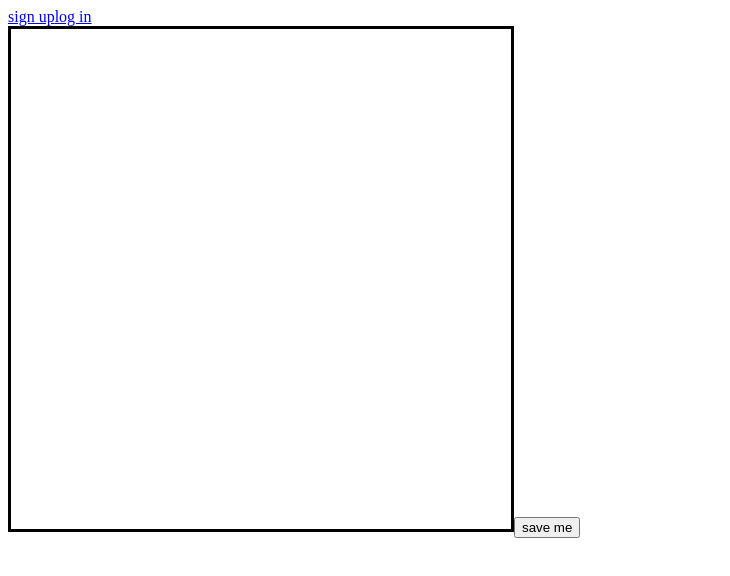
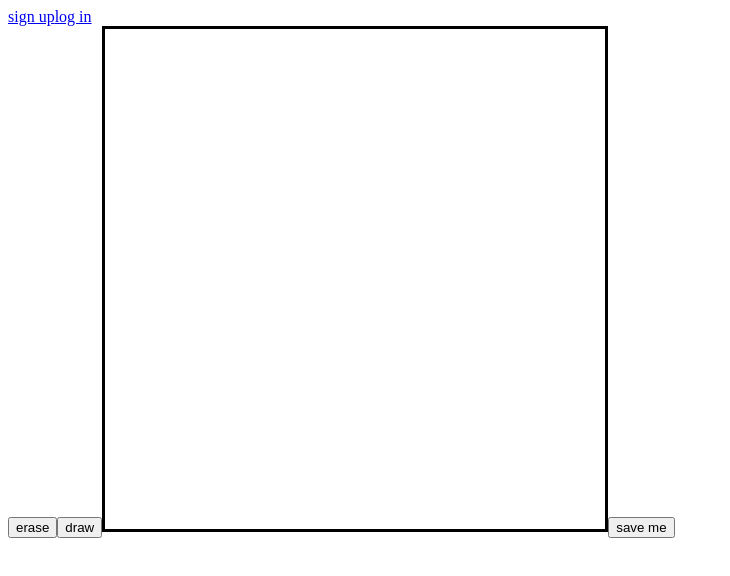
Before and after one commit to aliao3511/exquisite_corpse, a React (Create React App) app in the folder frontend/: page / in a window 1280 px wide. Shown: the top 576 px of the page, without its empty margins (0-730 px from the left). Built offline with nearby package versions, Linux system fonts and the light colour scheme.

Commit message:
add erasing to canvas

```diff
--- a/frontend/src/components/canvas.jsx
+++ b/frontend/src/components/canvas.jsx
@@ -14,6 +14,8 @@ class Canvas extends React.Component {
 
         this.state = {
             drawing: false,
+            pencil: true,
+            eraser: false,
             lines: [],
             currentLine: [],
             img: null
@@ -27,6 +29,7 @@ class Canvas extends React.Component {
         this.relativeCoordinates = this.relativeCoordinates.bind(this);
         this.drawLine = this.drawLine.bind(this);
         this.save = this.save.bind(this);
+        this.toggleMode = this.toggleMode.bind(this);
     }
 
     componentDidMount() {
@@ -84,8 +87,14 @@ class Canvas extends React.Component {
         context.beginPath();
         context.moveTo(x_start, y_start);
         context.lineTo(x_end, y_end);
-        context.strokeStyle = '#000000';
-        context.lineWidth = 0.5;
+        if (this.state.erasing) {
+            context.globalCompositeOperation = 'destination-out';
+            context.strokeStyle='rgba(255,255,255,1)';
+            context.lineWidth = 5;
+        } else {
+            context.strokeStyle = '#000000';
+            context.lineWidth = 0.5;
+        }
         context.stroke();
         context.closePath();
     }
@@ -98,6 +107,13 @@ class Canvas extends React.Component {
         });
     }
 
+    toggleMode(field) {
+        return e => {
+            e.preventDefault();
+            this.setState({ [field]: !this.state.field });
+        }
+    }
+
     render() {
         const style = {
             border: 'solid',
@@ -105,6 +121,8 @@ class Canvas extends React.Component {
 
         return (
             <div>
+                <button onClick={this.toggleMode('erasing')}>erase</button>
+                <button onClick={this.toggleMode('pencil')}>draw</button>
                 <canvas ref={this.canvas}
                     onMouseDown={this.handleMouseDown}
                     onMouseMove={this.handleMouseMove}
```
